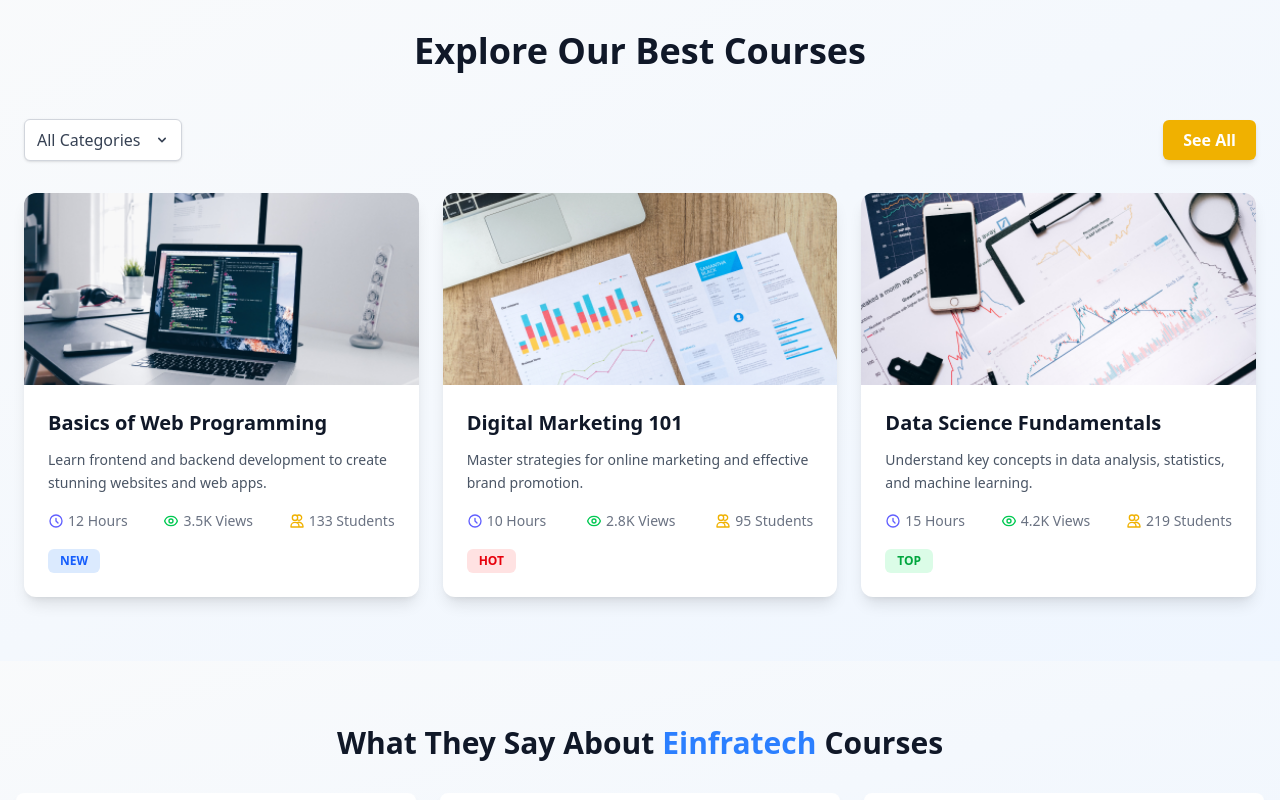
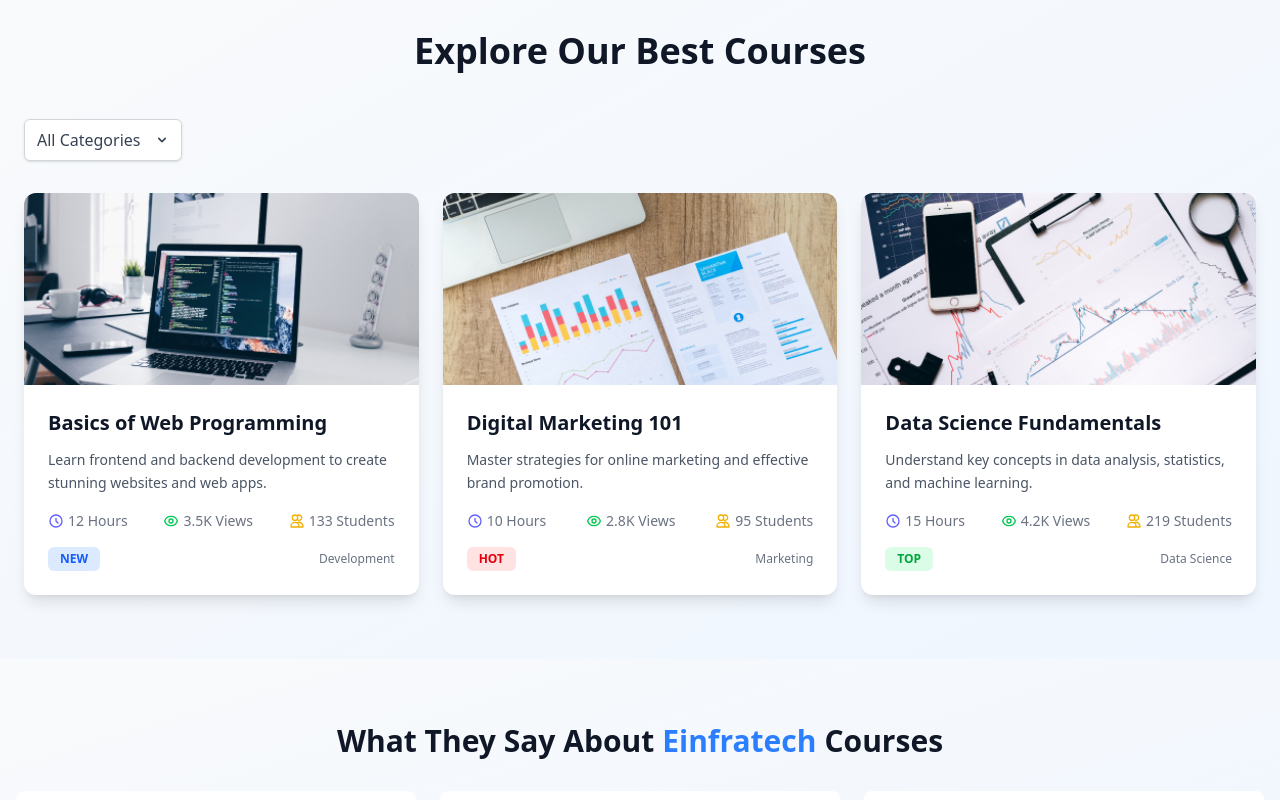
Before and after one commit to Vaibhav-Rathi/DhyaanShilaa, a React (Vite) app in the folder frontend/: page / in a window 1280 px wide. Shown: the part 1980-2780 px from the top of the page. Built offline with nearby package versions, Linux system fonts and the light colour scheme.

Commit message:
Final issue resolved

```diff
--- a/frontend/src/Homepage Components/CourseSection.tsx
+++ b/frontend/src/Homepage Components/CourseSection.tsx
@@ -1,5 +1,23 @@
-export const CourseSection = () => {
-  const courses = [
+import React, { useState } from 'react';
+
+// Define types for the course object
+interface Course {
+  title: string;
+  description: string;
+  hours: string;
+  views: string;
+  students: string;
+  tag: 'NEW' | 'HOT' | 'TOP';
+  image: string;
+  category: string;
+}
+
+// Define props for the CourseCard component
+interface CourseCardProps extends Course {}
+
+export const CourseSection: React.FC = () => {
+  // All available courses
+  const allCourses: Course[] = [
     {
       title: "Basics of Web Programming",
       description: "Learn frontend and backend development to create stunning websites and web apps.",
@@ -8,6 +26,7 @@ export const CourseSection = () => {
       students: "133 Students",
       tag: "NEW",
       image: "/CourseImage1.png",
+      category: "Development"
     },
     {
       title: "Digital Marketing 101",
@@ -17,6 +36,7 @@ export const CourseSection = () => {
       students: "95 Students",
       tag: "HOT",
       image: "/CourseImage2.png",
+      category: "Marketing"
     },
     {
       title: "Data Science Fundamentals",
@@ -26,8 +46,25 @@ export const CourseSection = () => {
       students: "219 Students",
       tag: "TOP",
       image: "/CourseImage3.png",
+      category: "Data Science"
     },
   ];
+
+  // State for selected category
+  const [selectedCategory, setSelectedCategory] = useState<string>("All Categories");
+
+  // Filter courses based on selected category
+  const filteredCourses = selectedCategory === "All Categories"
+    ? allCourses
+    : allCourses.filter(course => course.category === selectedCategory);
+
+  // Handle category change
+  const handleCategoryChange = (event: React.ChangeEvent<HTMLSelectElement>) => {
+    setSelectedCategory(event.target.value);
+  };
+
+  // Get unique categories for dropdown
+  const categories = ["All Categories", ...Array.from(new Set(allCourses.map(course => course.category)))];
 
   return (
     <section className="py-16 bg-gradient-to-br from-gray-50 to-blue-50">
@@ -38,11 +75,14 @@ export const CourseSection = () => {
 
         <div className="flex flex-col sm:flex-row sm:justify-between items-center gap-4 mb-8">
           <div className="relative w-full sm:w-auto">
-            <select className="w-full sm:w-auto appearance-none bg-white border border-gray-300 rounded-md py-2 pl-3 pr-10 text-gray-700 cursor-pointer shadow-sm focus:outline-none focus:ring-2 focus:ring-indigo-500">
-              <option>All Categories</option>
-              <option>Development</option>
-              <option>Marketing</option>
-              <option>Data Science</option>
+            <select
+              className="w-full sm:w-auto appearance-none bg-white border border-gray-300 rounded-md py-2 pl-3 pr-10 text-gray-700 cursor-pointer shadow-sm focus:outline-none focus:ring-2 focus:ring-indigo-500"
+              value={selectedCategory}
+              onChange={handleCategoryChange}
+            >
+              {categories.map((category, index) => (
+                <option key={index} value={category}>{category}</option>
+              ))}
             </select>
             <div className="absolute inset-y-0 right-3 flex items-center text-gray-700 pointer-events-none">
               <svg className="h-4 w-4" fill="currentColor" viewBox="0 0 20 20">
@@ -50,13 +90,10 @@ export const CourseSection = () => {
               </svg>
             </div>
           </div>
-          <button className="bg-yellow-500 hover:bg-yellow-600 text-white font-semibold px-5 py-2 rounded-md shadow-md transition w-full sm:w-auto">
-            See All
-          </button>
         </div>
 
         <div className="grid grid-cols-1 sm:grid-cols-2 md:grid-cols-3 gap-6">
-          {courses.map((course, index) => (
+          {filteredCourses.map((course, index) => (
             <CourseCard key={index} {...course} />
           ))}
         </div>
@@ -65,7 +102,16 @@ export const CourseSection = () => {
   );
 };
 
-export const CourseCard = ({ title, description, hours, views, students, tag, image }: any) => {
+export const CourseCard: React.FC<CourseCardProps> = ({
+  title,
+  description,
+  hours,
+  views,
+  students,
+  tag,
+  image,
+  category
+}) => {
   return (
     <div className="bg-white rounded-xl overflow-hidden shadow-lg transform transition duration-300 hover:scale-105">
       <img src={image} alt={`${title} Course`} className="w-full h-48 object-cover" />
@@ -95,6 +141,7 @@ export const CourseCard = ({ title, description, hours, views, students, tag, im
           </div>
         </div>
 
+        <div className="flex justify-between items-center">
           <div className={`px-3 py-1 text-xs font-semibold rounded-md inline-block ${
             tag === "NEW" ? "bg-blue-100 text-blue-600" :
             tag === "HOT" ? "bg-red-100 text-red-600" :
@@ -102,6 +149,8 @@ export const CourseCard = ({ title, description, hours, views, students, tag, im
           }`}>
             {tag}
           </div>
+          <span className="text-xs text-gray-500">{category}</span>
+        </div>
       </div>
     </div>
   );
--- a/frontend/src/Homepage Components/Footer.tsx
+++ b/frontend/src/Homepage Components/Footer.tsx
@@ -53,9 +53,6 @@ export const Footer = () => {
           <div className="border-t border-gray-800 mt-8 pt-4 flex flex-col md:flex-row justify-between items-center">
             <div className="text-gray-500 text-xs">© {new Date().getFullYear()} Einfratech. All rights reserved.</div>
             <div className="flex space-x-4 text-xs text-gray-400 mt-2 md:mt-0">
-              {["Home", "About Us", "Courses", "FAQ", "Blog"].map((link, index) => (
-                <a key={index} href="#" className="hover:text-yellow-500">{link}</a>
-              ))}
             </div>
           </div>
         </div>
--- a/frontend/src/components/AdminDashboard.tsx
+++ b/frontend/src/components/AdminDashboard.tsx
@@ -1,6 +1,6 @@
 import React, { useState, useEffect } from 'react';
 import {
-  ChevronLeft, ChevronRight, ChevronDown, Search, Bell, Settings, User, Menu, X, ChevronUp
+   ChevronRight, ChevronDown, Search, Bell, User, Menu, X, ChevronUp
 } from 'lucide-react';
 import axios from 'axios';
 import { useNavigate } from 'react-router-dom';
```
Lines whose indentation alone changed are shown as unchanged.
